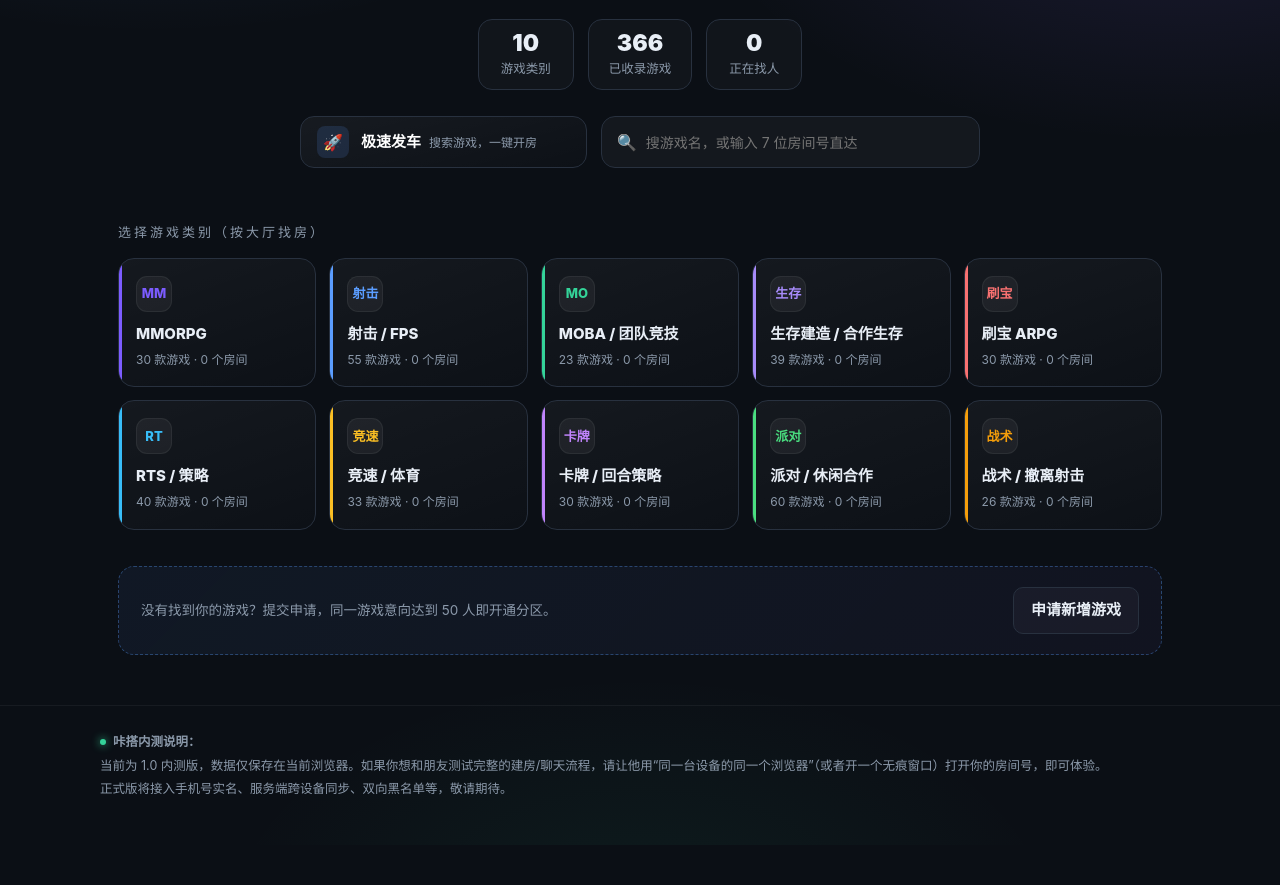
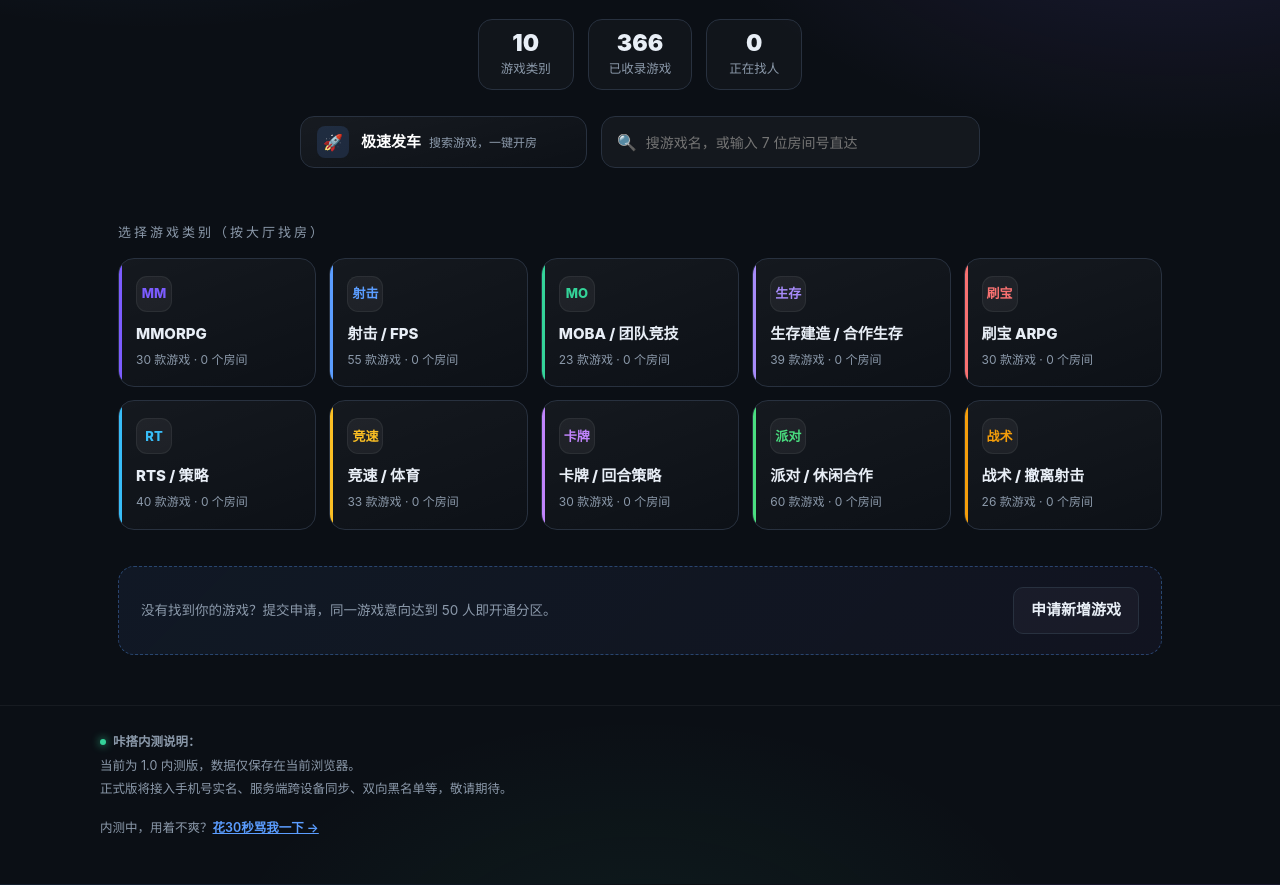
Before and after one commit to kada-cn/kada, a plain HTML site: page index.html in a window 1280 px wide. Shown: the part 185-1070 px from the top of the page. Before the commit the page ends 1030 px from the top, so only its background shows below. Drawn offline with Linux system fonts and the light colour scheme.

Commit message:
Update index.html

```diff
--- a/index.html
+++ b/index.html
@@ -58,7 +58,6 @@
   .brand:hover .logo{transform:rotate(-6deg) scale(1.05)}
   .bname{font-weight:900;font-size:18px;letter-spacing:2px;display:flex;align-items:center;gap:7px;flex-wrap:wrap}
 
-  /* 修改点 1：内测版标签样式（蓝色低调边框） */
   .demo-badge{
     font-size:10px;font-weight:700;padding:1px 7px;border-radius:10px;
     background:rgba(91,157,255,.1);color:var(--accent);
@@ -256,12 +255,15 @@
 
 <main class="wrap" id="app"></main>
 
-<!-- 修改点 4：底部声明 -->
 <footer class="foot">
   <div class="wrap">
     <div><span class="dot"></span><b>咔搭内测说明：</b></div>
-    <div>当前为 1.0 内测版，数据仅保存在当前浏览器。如果你想和朋友测试完整的建房/聊天流程，请让他用“同一台设备的同一个浏览器”（或者开一个无痕窗口）打开你的房间号，即可体验。</div>
+    <div>当前为 1.0 内测版，数据仅保存在当前浏览器。</div>
     <div>正式版将接入手机号实名、服务端跨设备同步、双向黑名单等，敬请期待。</div>
+    <!-- 问卷星链接 -->
+    <div style="margin-top: 15px;">
+      内测中，用着不爽？<a href="https://xiaoge.sojump.cn/q/iRsXB" target="_blank" style="color: var(--accent); font-weight: 600; text-decoration: underline;">花30秒骂我一下 →</a>
+    </div>
   </div>
 </footer>
 
@@ -595,7 +597,6 @@ function viewHome(){
       }).join('')}</div>`;
   }
 
-  // 修改点 2：正在找人
   return `<section class="hero">
     <h1>咔嚓一下，即刻开搭。</h1>
     <p>选一个游戏，开个房间，凑一队。</p>
@@ -840,7 +841,6 @@ function viewRoom(roomId){
   if(inRoom && (st === 'open' || st === 'started')) actions += `<button class="ghost small" onclick="leaveRoom('${r.id}')">退出房间</button>`;
   if(amHost && st !== 'closed') actions += `<button class="ghost small" onclick="closeRoom('${r.id}')">解散房间</button>`;
   if(!amHost) actions += `<button class="ghost small" onclick="reportRoom('${r.id}')">举报并拉黑房主</button>`;
-  // 修改点 3：已移除模拟机器人按钮
 
   const membersHTML = r.members.map(m => {
     const cls = []; if(m.sid === r.hostSid) cls.push('host'); if(m.sid === MY_SID) cls.push('mine');
@@ -938,7 +938,6 @@ function kickMember(roomId, sid){
     r.lastActivity = Date.now(); saveRooms(list, { noRender:true }); render();
   }, { title:'移出成员', okText:'移出', danger:true });
 }
-// 修改点 3：已移除 simulateJoin 整个函数
 
 function reportRoom(roomId){
   const r = loadRooms().find(x => x.id === roomId); if(!r) return;
@@ -1043,5 +1042,11 @@ window.addEventListener('storage', e => {
 if(!location.hash) history.replaceState(null, '', '#/');
 render();
 </script>
+
+<!-- LibreCounter 流量统计 -->
+<a href="https://librecounter.org/referer/show" target="_blank">
+  <img src="https://librecounter.org/counter.svg" referrerpolicy="unsafe-url" alt="统计" style="width:1px;height:1px;opacity:0;position:absolute;pointer-events:none;">
+</a>
+
 </body>
 </html>
```
